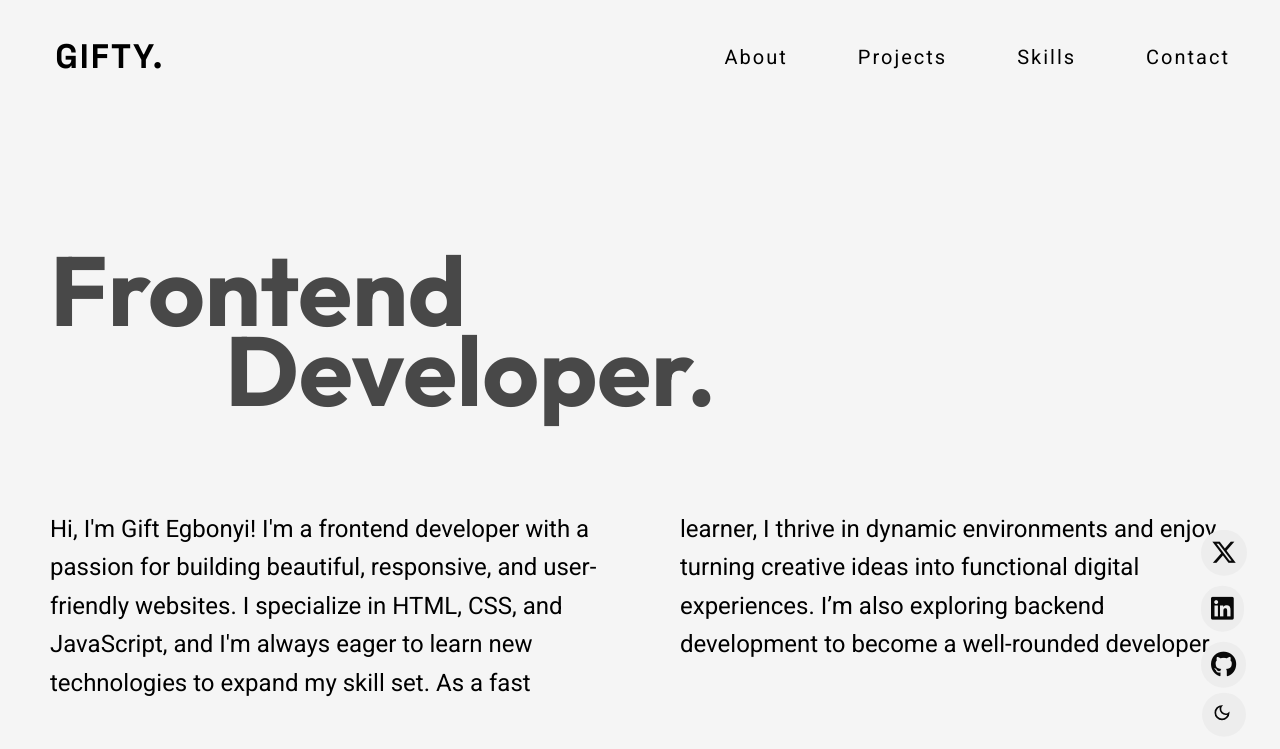
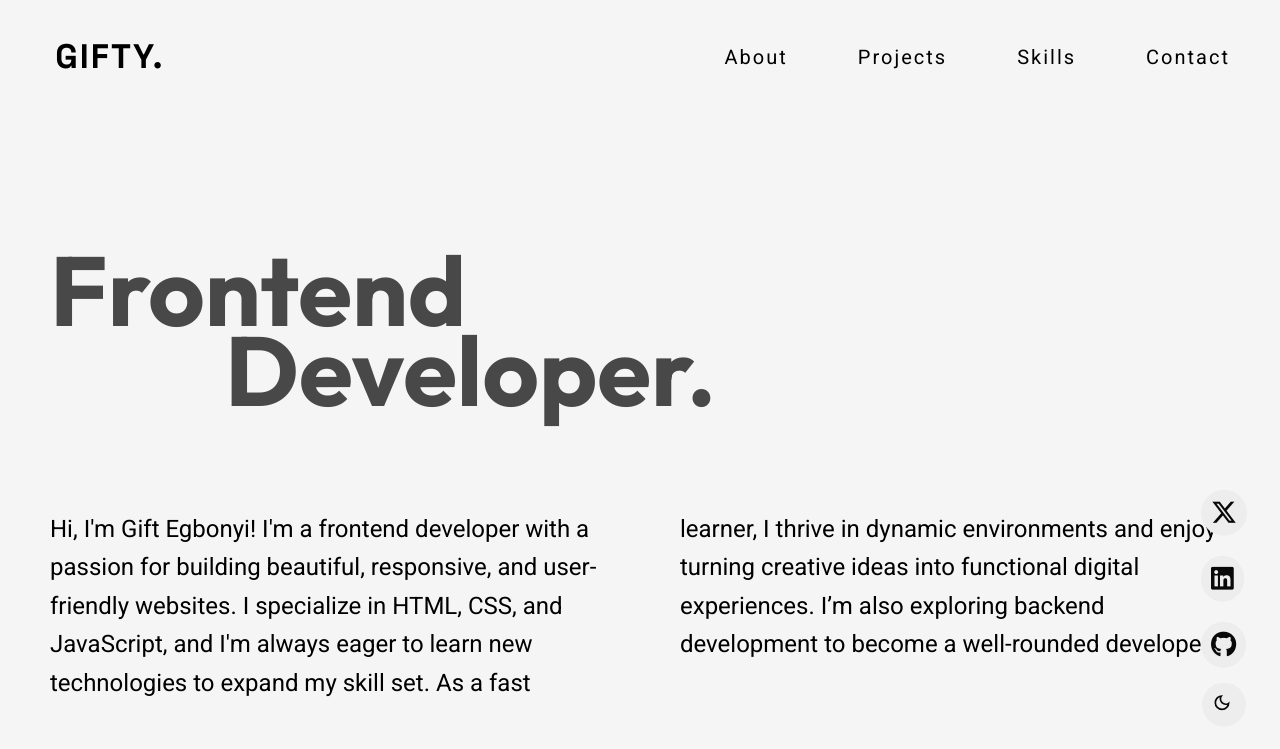
Before and after one commit to GiftinTech/gift-egbonyi-portfolio, a plain HTML site: page index.html in a window 1280 px wide. Both pictures are taken after a click on the icon 1227 px from the left and 768 px from the top of the page. Shown: the top 749 px of the page. Drawn offline with Linux system fonts and the light colour scheme.

Commit message:
Fifth commit

```diff
--- a/styles.css
+++ b/styles.css
@@ -898,12 +898,12 @@ li .sidebar-resume:is(:hover, :focus) {
     margin-top: 20px;
   }
 
-  .connect-with-me-sidebar {
-    bottom: 60px!important;
+  .social-icons-container {
+    gap: 10px;
   }
 
-  .social-icons-container {
-    gap: 10px;
+  .connect-with-me-sidebar {
+    bottom: 30px!important;
   }
 }
 
@@ -1008,6 +1008,15 @@ li .sidebar-resume:is(:hover, :focus) {
   .connect-with-me-sidebar {
     bottom: 110px;
     left: -5%;
+  }
+
+
+  .social-icons-container {
+    gap: 20px;
+  }
+
+  .connect-with-me-sidebar {
+    bottom: 100px!important;
   }
 
   .social-icons-container i {
```
